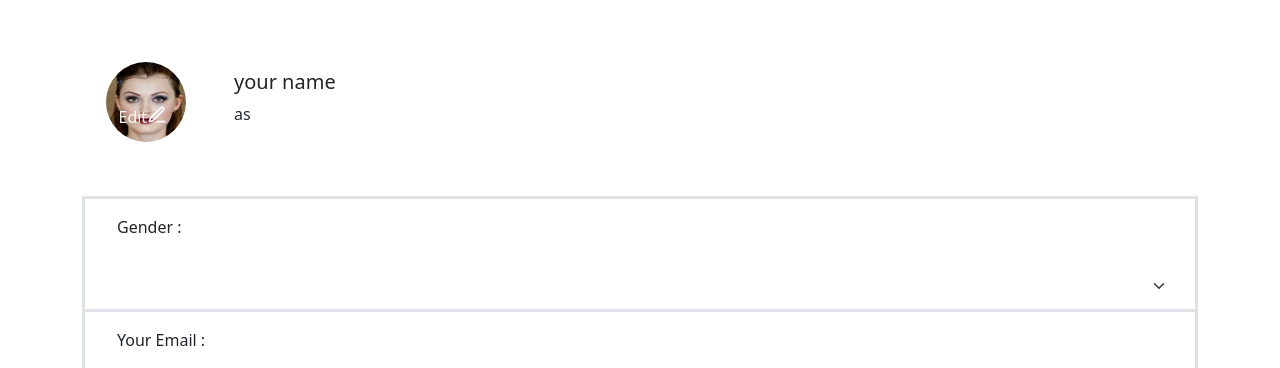
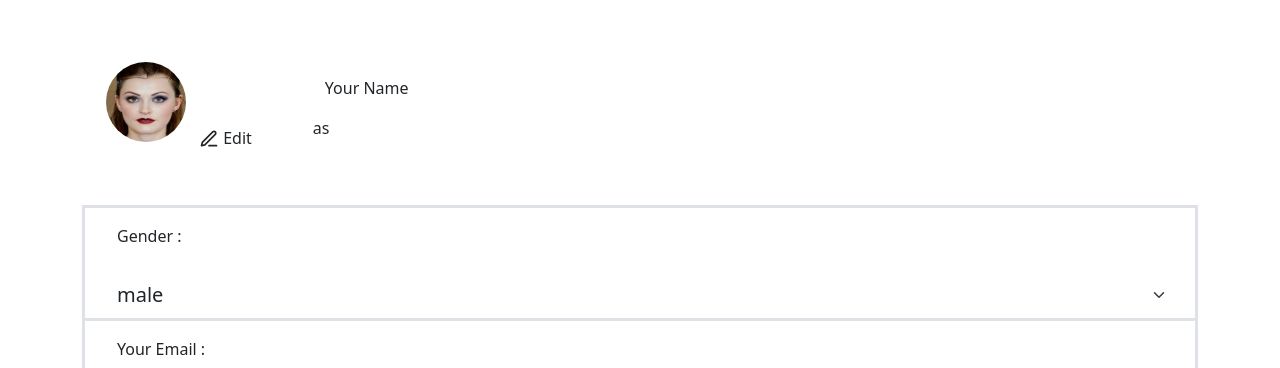
Before and after one commit to rintosaputro/shopedia-frontend, a Next.js app: page /profile in a window 1280 px wide. Shown: the part 537-905 px from the top of the page. Built offline with nearby package versions, Linux system fonts and the light colour scheme; no server answers.

Commit message:
Feat : Edit Profile

```diff
--- a/pages/profile/index.js
+++ b/pages/profile/index.js
@@ -1,3 +1,4 @@
+import React, { useEffect, useRef, useState } from 'react'
 import Head from 'next/head'
 import Input from '../../components/CInput'
 import { Container, Form, Button } from 'react-bootstrap'
@@ -8,19 +9,50 @@ import Image from 'next/image'
 import profile from '../../images/about1.png'
 import { FiEdit3, FiLogOut } from 'react-icons/fi'
 import { useDispatch, useSelector } from 'react-redux'
-import { useEffect } from 'react'
-import getProfile from '../../redux/actions/user'
+import { getProfile, editProfile } from '../../redux/actions/user'
 
 const Index = () => {
   const dispatch = useDispatch()
   const data = useSelector(state => state.user?.dataUser)
-  console.log(data.dataUser)
   const role = data.role
+  const genders = String(data.gender)
+  console.log(genders)
+  const hiddenFileInput = useRef(null)
+  const [datas, setDatas] = useState({})
   useEffect(
     () => {
       dispatch(getProfile)
     }, []
   )
+  const uploadFile = (e) => {
+    e.preventDefault()
+    hiddenFileInput.current.click()
+  }
+  const fileInputHandler = (e) => {
+    const reader = new FileReader();
+    const picture = e.target.files[0];
+    const profileImage = document.querySelector('#profile-image');
+    reader.readAsDataURL(picture);
+    reader.onload = (e) => {
+      profileImage.src = e.target.result;
+      profileImage.className += ' rounded-circle'
+    };
+    setDatas({
+      picture: e.target.files[0]
+    });
+  };
+  const handleSubmit = (e) => {
+    e.preventDefault();
+    const email = document.getElementById('email').value;
+    const name = document.getElementById('name').value;
+    console.log(email)
+    const description = document.getElementById('description').value;
+    const gender = document.querySelector('#gender option:checked').value;
+    // const picture = datas.picture
+    console.log(gender);
+    dispatch(editProfile(email, name, gender, description))
+    // route.push('/login')
+  }
   return (
     <Layout>
 
@@ -37,6 +69,7 @@ const Index = () => {
       </div>
       <Container className='mb-5'>
         <NavProduct />
+        <Form onSubmit={handleSubmit}>
           <div className='d-flex flex-row'>
             <div className='ms-4 my-5 d-inline position-relative '>
               <Image
@@ -47,24 +80,36 @@ const Index = () => {
                 height="80"
                 className="rounded-circle mx-auto d-block"
               />
-            <div className='position-absolute d-flex flex-row text-light text-outline-primary top-50' >
-              <div>&nbsp;&nbsp;&nbsp;Edit </div>
-              <FiEdit3 size={20} />
-            </div>
+              <Button block variant='pallet-2 radius' onClick={(e) => uploadFile(e)}><FiEdit3 size={20} /> Edit </Button>
+              <input type="file"
+                ref={hiddenFileInput}
+                className='d-none'
+                name='picture'
+                accept='image'
+                onChange={(e) => fileInputHandler(e)}
+              />
             </div>
             <div className='my-5 py-2 ms-5'>
-            <h5>{data.name || 'your name'}</h5>
+              <Input
+                type="text"
+                id="name"
+                name="name"
+                aria-describedby="name"
+                className='me-5 pb-3 border-0 form-color2'
+                defaultValue={data.name || 'Your Name'}
+              // placeholder='Your Name*'
+              />
               <div>as {role?.name}</div>
             </div>
           </div>
 
           <div className='border border-3 border-bottom-0 px-3 pt-3'>
             <Form.Label className='px-3'><p>Gender :</p></Form.Label>
-          <Form.Select className='border-0' size="lg" defaultValue={data.gender || ''}>
+            <Form.Select className='border-0' size="lg" id="gender" defaultValue={genders}>
               <option disabled value={''}></option>
-            <option value={'Male'}>Male</option>
-            <option value={'Female'}>Female</option>
-            <option value={'Others'}>Others</option>
+              <option value={'male'}>male</option>
+              <option value={'female'}>female</option>
+              <option value={'others'}>others</option>
             </Form.Select>
           </div>
           <div className='border border-3 border-bottom-0 px-3 pt-3'>
@@ -103,9 +148,10 @@ const Index = () => {
               placeholder='Description Store'
             />
           </div>
-        <Button className='mt-4 px-4' variant="color2" size="lg" active>
+          <Button type="submit" className='mt-4 px-4' variant="color2" size="lg" active>
             <FiLogOut />&nbsp;Logout
           </Button>{' '}
+        </Form>
       </Container>
     </Layout >
   )
--- a/redux/actions/user.js
+++ b/redux/actions/user.js
@@ -1,6 +1,6 @@
 import http from "../../helper/http";
 
-const getProfile = async (dispatch) => {
+export const getProfile = async (dispatch) => {
   dispatch({
     type: 'TOGGLE_LOADING'
   })
@@ -15,4 +15,37 @@ const getProfile = async (dispatch) => {
   })
 }
 
-export default getProfile
+export const editProfile = (email, name, gender, description) => {
+  console.log(email, gender)
+  return async (dispatch) => {
+    try {
+      dispatch({
+        type: 'TOGGLE_LOADING'
+      })
+      const token = window.localStorage.getItem('token')
+      const param = new FormData()
+
+      param.append('email', email)
+      param.append('gender', gender)
+      param.append('name', name)
+      param.append('description', description)
+      // param.append('image', picture)
+      const { data } = await http(token, true).patch('http://localhost:3000/users/profile', param)
+      dispatch({
+        type: 'EDIT_PROFILE',
+        payload: data.results
+      })
+      dispatch({
+        type: 'TOGGLE_LOADING'
+      })
+    } catch (err) {
+      dispatch({
+        type: 'USER_ERROR',
+        payload: err.response.data
+      })
+      dispatch({
+        type: 'TOGGLE_LOADING'
+      })
+    }
+  }
+}
--- a/redux/reducers/user.js
+++ b/redux/reducers/user.js
@@ -4,16 +4,29 @@ const initialState = {
   token: null,
   errMessage: null,
   dataUser: {},
+  editProfile: false
 }
 
-const auth = (state = initialState, action) => {
+const user = (state = initialState, action) => {
   switch (action.type) {
     case 'GET_PROFILE': {
       const newState = {
         dataUser: action.payload
       }
       return { ...state, ...newState }
-
+    }
+    case 'EDIT_PROFILE': {
+      state.editProfile = true;
+      return { ...state };
+    }
+    case 'USER_ERROR': {
+      return { ...state, isError: true, errMessage: action.payload }
+    }
+    case 'USER_CLEAR_STATE': {
+      return {
+        isError: false,
+        isLoading: false,
+      }
     }
     default: {
       return { ...state }
@@ -21,4 +34,4 @@ const auth = (state = initialState, action) => {
   }
 }
 
-export default auth;
+export default user;
```
Lines whose indentation alone changed are shown as unchanged.
